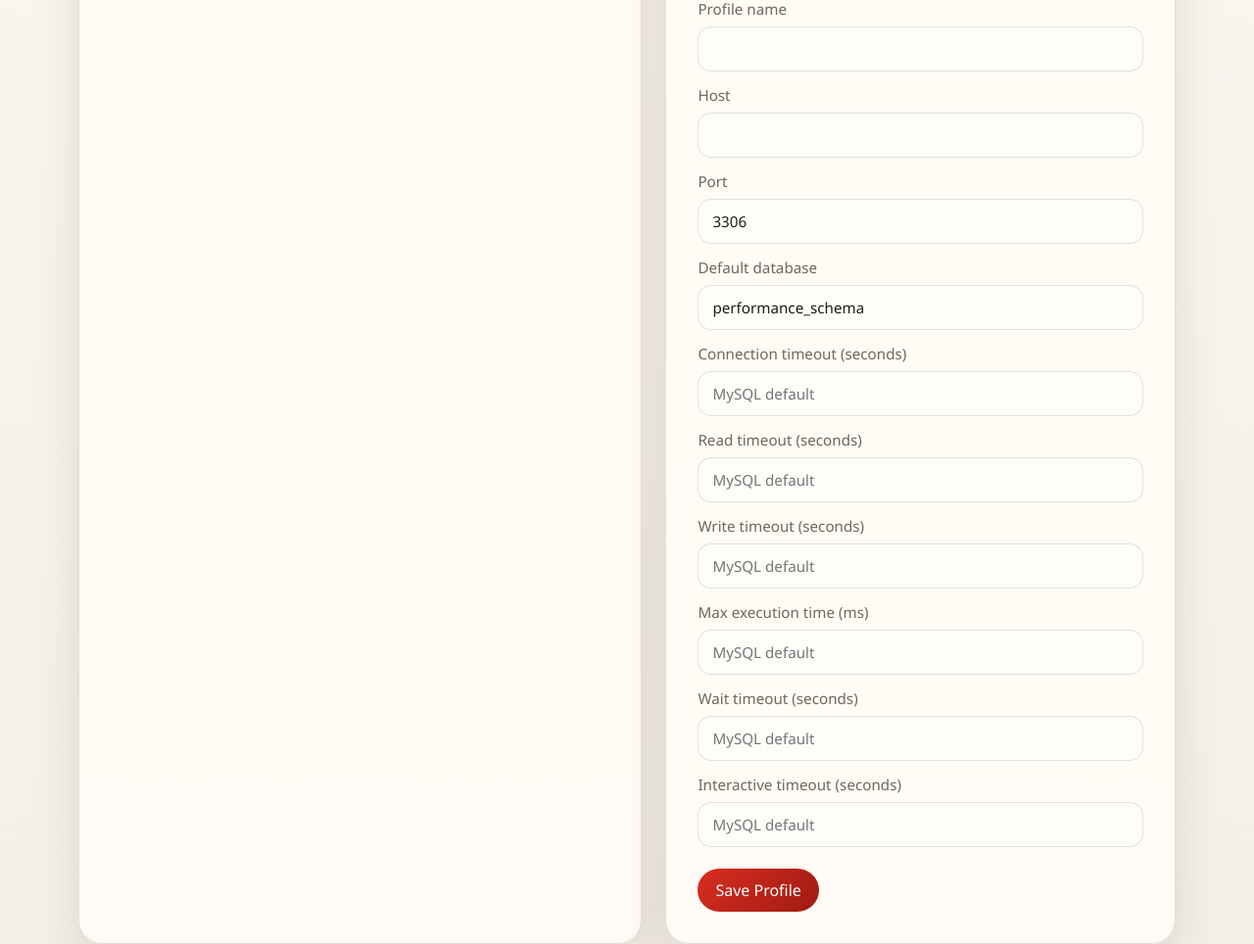
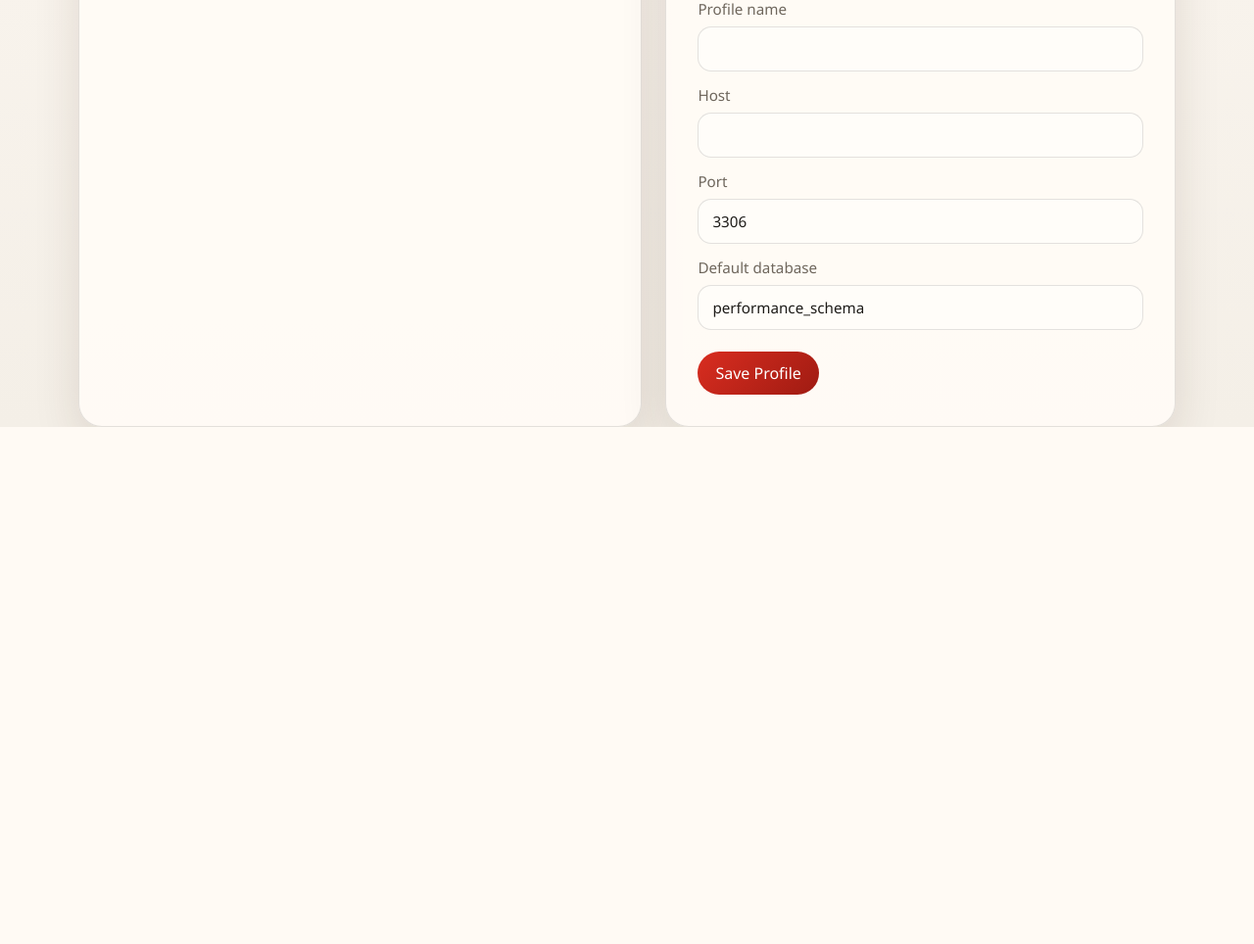
Before and after one commit to ivanxma/HW-NLSQL-py, a Flask app: page /login in a window 1280 px wide. Shown: the part 467-1431 px from the top of the page at 98% size. After the commit the page ends 903 px from the top, so only its background shows below. Run offline with Flask 3, Linux system fonts and the light colour scheme; some libraries are stand-ins or nearby versions.

Commit message:
Remove timeout fields from login profile form

```diff
--- a/templates/login.html
+++ b/templates/login.html
@@ -75,30 +75,6 @@
             Default database
             <input name="database" type="text" value="{{ form_profile.database }}">
           </label>
-          <label>
-            Connection timeout (seconds)
-            <input name="connection_timeout" type="number" min="1" step="1" value="{{ form_profile.connection_timeout }}" placeholder="MySQL default">
-          </label>
-          <label>
-            Read timeout (seconds)
-            <input name="read_timeout" type="number" min="1" step="1" value="{{ form_profile.read_timeout }}" placeholder="MySQL default">
-          </label>
-          <label>
-            Write timeout (seconds)
-            <input name="write_timeout" type="number" min="1" step="1" value="{{ form_profile.write_timeout }}" placeholder="MySQL default">
-          </label>
-          <label>
-            Max execution time (ms)
-            <input name="max_execution_time" type="number" min="0" step="1" value="{{ form_profile.max_execution_time }}" placeholder="MySQL default">
-          </label>
-          <label>
-            Wait timeout (seconds)
-            <input name="wait_timeout" type="number" min="1" step="1" value="{{ form_profile.wait_timeout }}" placeholder="MySQL default">
-          </label>
-          <label>
-            Interactive timeout (seconds)
-            <input name="interactive_timeout" type="number" min="1" step="1" value="{{ form_profile.interactive_timeout }}" placeholder="MySQL default">
-          </label>
           <div class="form-actions">
             <button class="button primary" type="submit">Save Profile</button>
           </div>
```
